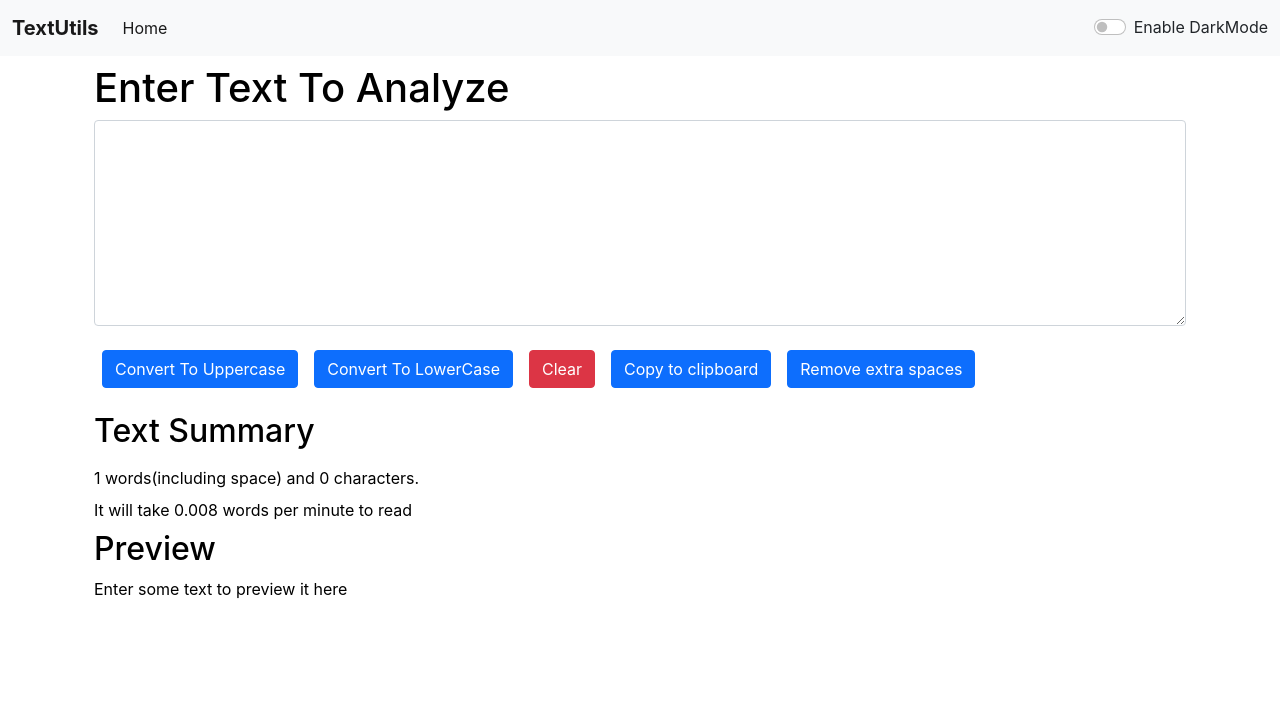
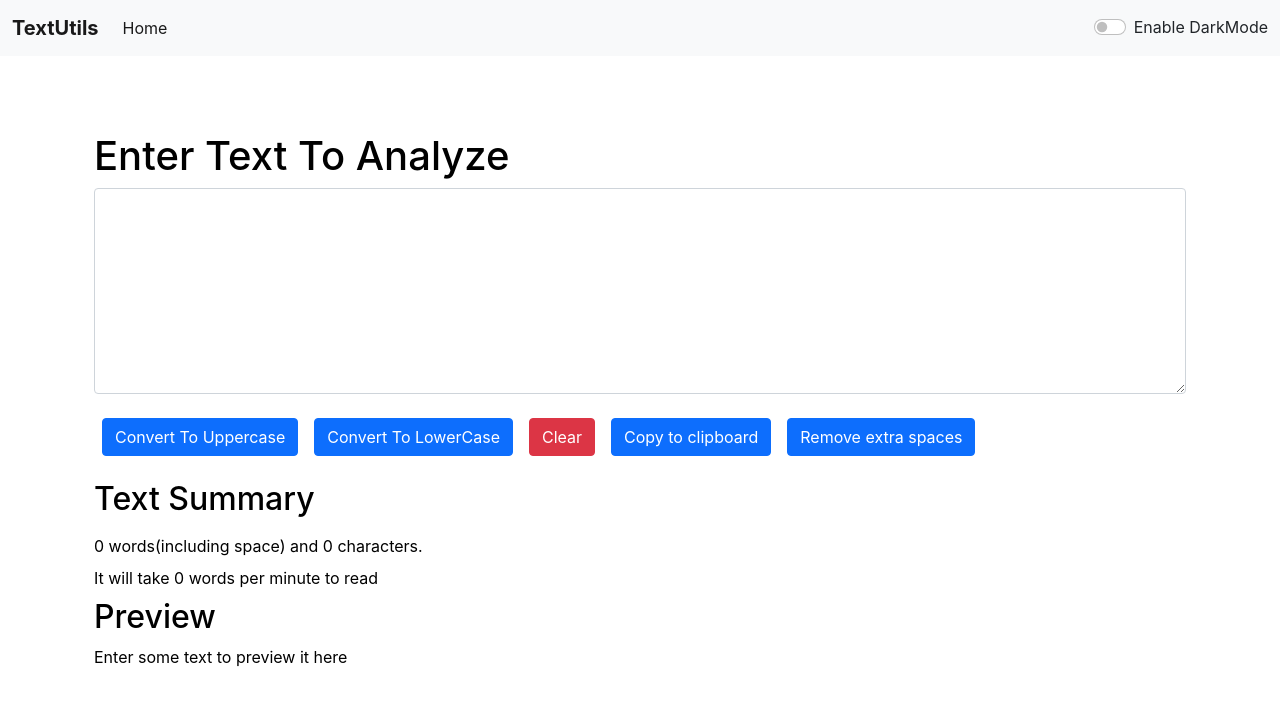
Before and after one commit to Priyansh1626/TextConverter, a React (Create React App) app: page / in a window 1280 px wide. Shown: the top 706 px of the page. Built offline with nearby package versions, Linux system fonts and the light colour scheme.

Commit message:
Basic issues resolved

```diff
--- a/package.json
+++ b/package.json
@@ -1,4 +1,5 @@
 {
+  "homepage": "https://Priyansh1626.github.io/TextConverter",
   "name": "my-app",
   "version": "0.1.0",
   "private": true,
@@ -13,6 +14,8 @@
     "web-vitals": "^2.1.4"
   },
   "scripts": {
+    "predeploy": "npm run build",
+    "deploy": "gh-pages -d build",
     "start": "react-scripts start",
     "build": "react-scripts build",
     "test": "react-scripts test",
--- a/src/components/Alert.js
+++ b/src/components/Alert.js
@@ -6,8 +6,10 @@ export default function Alert(props) {
         return lower.charAt(0).toUpperCase() + lower.slice(1);
     }
     return (
-        props.alert && <div class={`alert alert-${props.alert.type} alert-dismissible fade show`} role="alert">
-            <strong>{capatalize(props.alert.type)}</strong>: {props.alert.msg}
+        <div style={{ height: "8.5vh" }}>
+            {props.alert && <div class={`alert alert-${props.alert.type} alert-dismissible fade show`} role="alert">
+                <strong>{capatalize(props.alert.type)}</strong>: {props.alert.msg}
+            </div>}
         </div>
     )
 }
--- a/src/components/Form.js
+++ b/src/components/Form.js
@@ -39,7 +39,7 @@ export default function Form(props) {
     return (
         <>
             <div className="container" style={{ color: props.mode === 'light' ? 'black' : 'white' }}>
-                <h1 className="my-2"> {props.heading}</h1>
+                <h1 className="my-8"> {props.heading}</h1>
                 <div className="mb-3">
                     <textarea className="form-control" value={text} onChange={handleOnChange} style={{ backgroundColor: props.mode === 'light' ? 'white' : '#0b1f2d', color: props.mode === 'light' ? 'black' : 'white' }} id="textArea" rows="8" >{text}</textarea>
                 </div>
@@ -64,10 +64,10 @@ export default function Form(props) {
                     Text Summary
                 </h2>
                 <p className='my-2'>
-                    {text.split(" ").length} words(including space) and {text.length} characters.
+                    {text.split(" ").filter((element) => { return element.length !== 0 }).length} words(including space) and {text.length} characters.
                 </p>
                 <p className='my-2'>
-                    It will take {0.008 * text.split(" ").length} words per minute to read
+                    It will take {0.008 * text.split(" ").filter((element) => { return element.length !== 0 }).length} words per minute to read
                 </p>
                 <div style={{ minHeight: '20vh' }}>
                     <h2>
```
